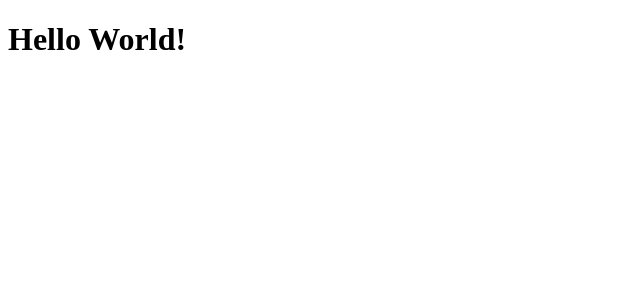
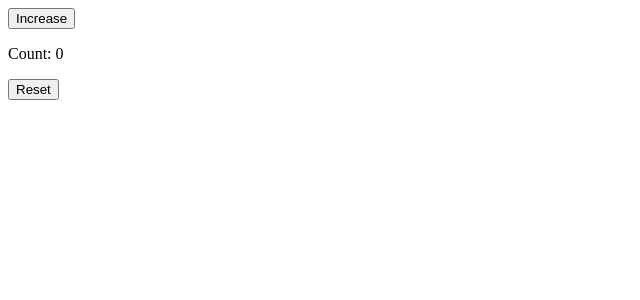
Before and after one commit to gifariarsal/contacts-app, a React (Vite) app: page / in a window 1280 px wide. Shown: the top 300 px of the page, without its empty margins (0-640 px from the left). Built offline with nearby package versions, Linux system fonts and the light colour scheme.

Commit message:
add counter app with FizzBuzz

```diff
--- /dev/null
+++ b/src/components/CounterApp.jsx
@@ -0,0 +1,37 @@
+import React from "react";
+import IncreaseButton from "./IncreaseButton";
+import CounterDisplay from "./CounterDisplay";
+import ResetButton from "./ResetButton";
+
+export default class CounterApp extends React.Component {
+    constructor(props) {
+        super(props)
+        this.state = {
+            count: 0
+        }
+    }
+
+    onIncreaseEventHandler() {
+        this.setState((prevState) => {
+            return {
+                count: prevState.count + 1
+            }
+        })
+    }
+
+    onResetEventHandler() {
+        this.setState({
+            count: 0
+        })
+    }
+
+    render() {
+        return (
+            <div>
+                <IncreaseButton onIncreaseEventHandler={this.onIncreaseEventHandler.bind(this)} />
+                <CounterDisplay count={this.state.count} />
+                <ResetButton onResetEventHandler={this.onResetEventHandler.bind(this)} />
+            </div>
+        )
+    }
+}
--- /dev/null
+++ b/src/components/CounterDisplay.jsx
@@ -0,0 +1,18 @@
+import React from "react";
+
+export default function CounterDisplay({ count }) {
+  const output =
+    count === 0 ? (
+      <p>Count: {count}</p>
+    ) : count % 3 === 0 && count % 5 === 0 ? (
+      <p>FizzBuzz</p>
+    ) : count % 3 === 0 ? (
+      <p>Fizz</p>
+    ) : count % 5 === 0 ? (
+      <p>Buzz</p>
+    ) : (
+      <p>Count: {count}</p>
+    );
+
+  return <div>{output}</div>;
+}
--- /dev/null
+++ b/src/components/IncreaseButton.jsx
@@ -0,0 +1,9 @@
+import React from "react";
+
+export default function IncreaseButton({ onIncreaseEventHandler }) {
+    return (
+        <div>
+            <button onClick={onIncreaseEventHandler}>Increase</button>
+        </div>
+    );
+}
--- /dev/null
+++ b/src/components/ResetButton.jsx
@@ -0,0 +1,9 @@
+import React from "react";
+
+export default function ResetButton({ onResetEventHandler }) {
+    return (
+        <div>
+            <button onClick={onResetEventHandler}>Reset</button>
+        </div>
+    );
+}
--- a/src/index.jsx
+++ b/src/index.jsx
@@ -1,7 +1,6 @@
 import React from "react";
 import { createRoot } from "react-dom/client"
-
-const element = <h1>Hello World!</h1>
+import CounterApp from "./components/CounterApp";
 
 const root = createRoot(document.getElementById("root"))
-root.render(element)
+root.render(<CounterApp />)
```
Also changed, not shown: 1 other file (tests, documents, lock files or other folders).
